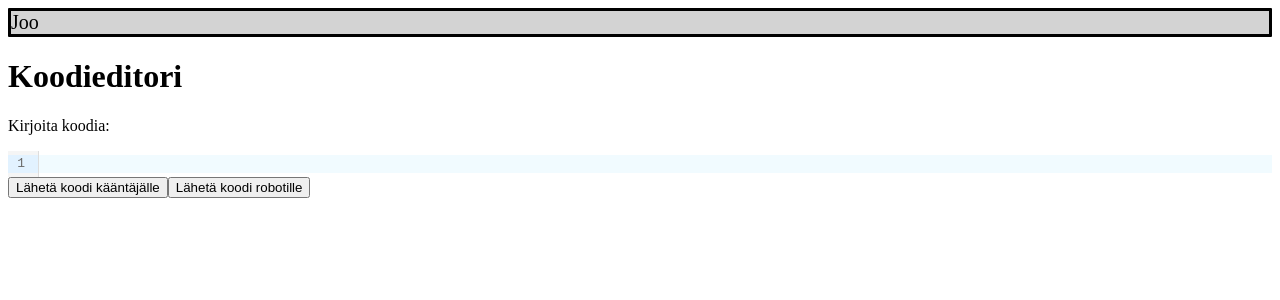
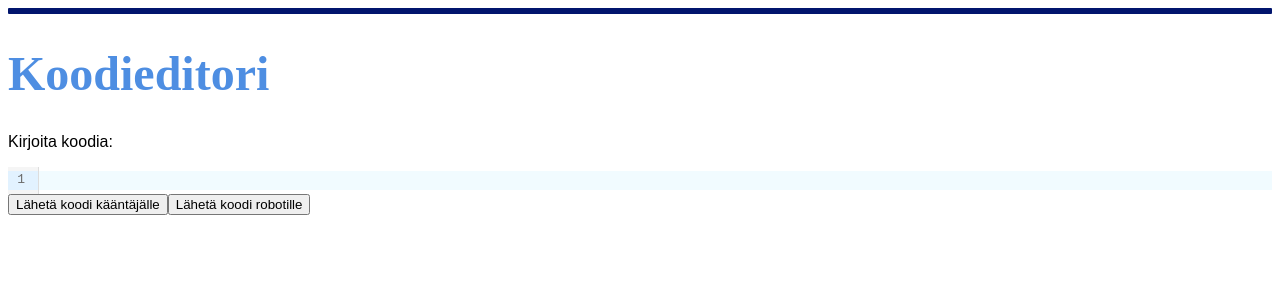
Before and after one commit to robottikoodieditori/ohtuprojekti-robottikoodieditori, a React (Create React App) app in the folder frontend/: page / in a window 1280 px wide. Shown: the top 300 px of the page. Built offline with nearby package versions, Linux system fonts and the light colour scheme; no server answers.

Commit message:
UI changes

```diff
--- a/frontend/src/components/navbar.js
+++ b/frontend/src/components/navbar.js
@@ -3,7 +3,7 @@ import '../index.css'
 const Navbar = () => {
     return (
         <div className={'navbar'}>
-            Joo
+
         </div>
     );
 }
--- a/frontend/src/index.css
+++ b/frontend/src/index.css
@@ -1,8 +1,16 @@
+body{
+    font-family: Arial, Helvetica, sans-serif;
+}
 
+h1{
+    color:rgb(78, 142, 226);
+    font-family: 'Times New Roman', Times, serif;
+    font-size: 3em;
+}
 
 .navbar {
-    color: black;
-    background: lightgrey;
+    color: rgb(1, 21, 109);
+    background: rgb(78, 142, 226);
     font-size: 20px;
     border-style: solid;
     border-radius: 1px;
```
Also changed, not shown: 1 other file (tests, documents, lock files or other folders).
